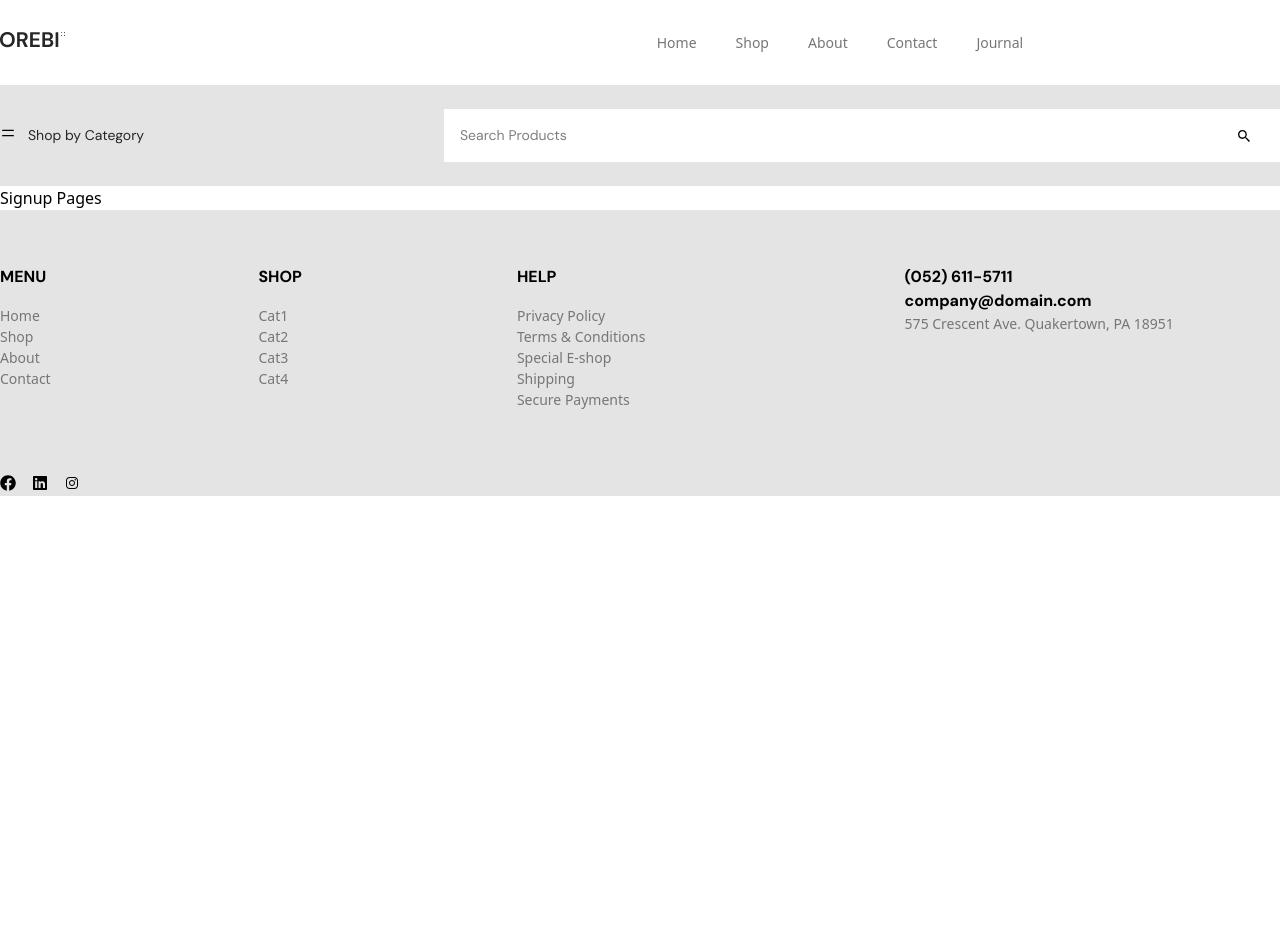
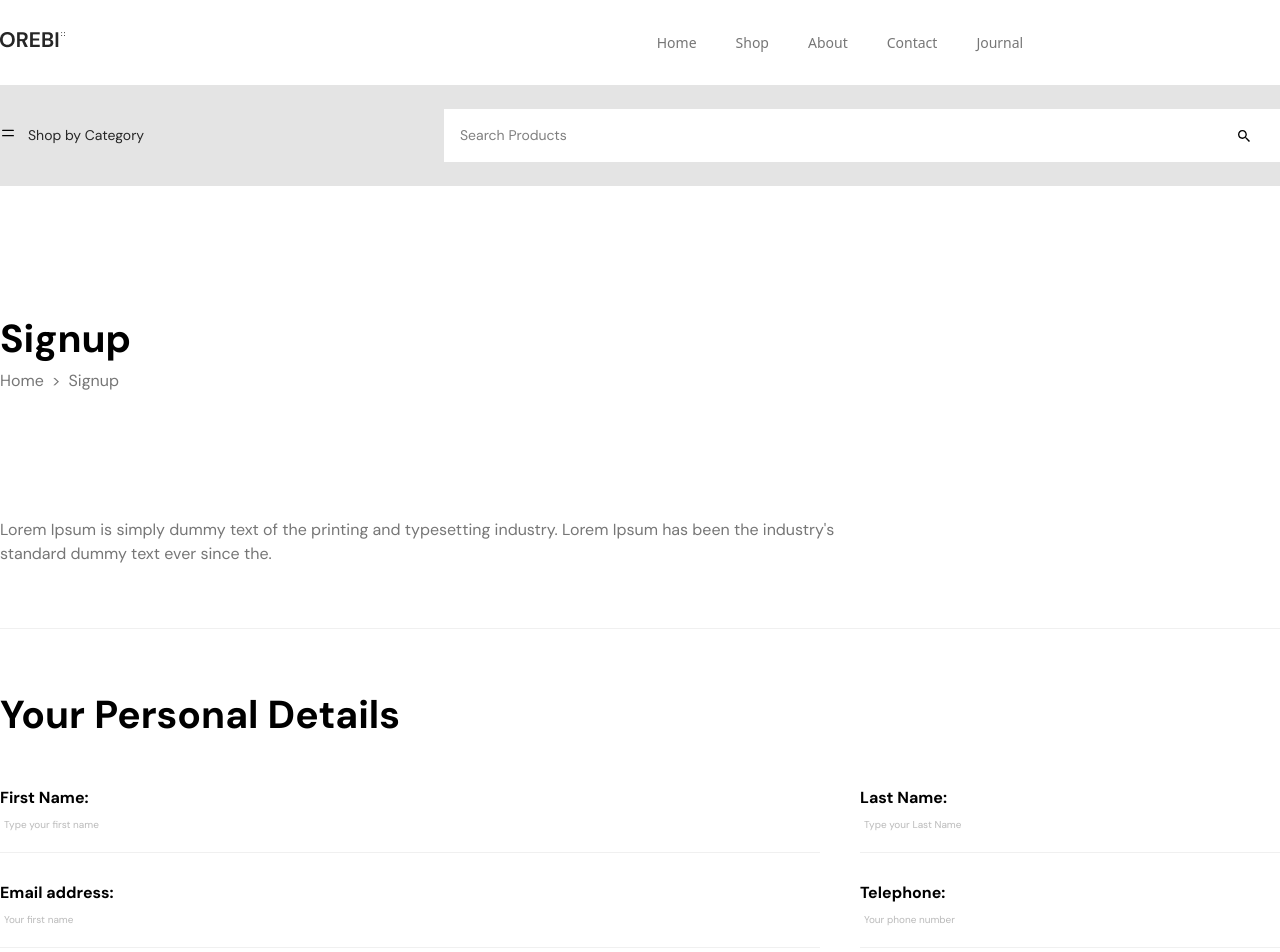
Before and after one commit to wahidul60/E-commerce, a React (Vite) app: page /signup in a window 1280 px wide. Shown: the top 952 px of the page. Before the commit the page ends 800 px from the top, so only its background shows below. Built offline with nearby package versions, Linux system fonts and the light colour scheme.

Commit message:
Sign up Page done

```diff
--- a/src/Pages/Login.jsx
+++ b/src/Pages/Login.jsx
@@ -22,7 +22,7 @@ const Login = () => {
             <input className='text-[#767676] font-DM text-[10px] p-1 rounded' type='email' id='name' placeholder='company@domain.com'></input>
           </label>
           <label className='pb-4 block border-b border-[#f0f0f0] w-1/2' htmlFor='password'> <SubHeading  text='Password:'/>
-            <input className='text-[#767676] font-DM text-[10px] p-1 rounded' type='password' id='password' placeholder='company@domain.com'></input>
+            <input className='text-[#767676] font-DM text-[10px] p-1 rounded' type='password' id='password' placeholder='type your password'></input>
           </label>
         </Flex>
        <div className='pb-[70px] border-b border-[#f0f0f0]'> <Button className='hover:bg-white hover:text-black hover:border-black border duration-500'  text='Log in'/></div>
--- a/src/Pages/Signup.jsx
+++ b/src/Pages/Signup.jsx
@@ -1,10 +1,94 @@
 import React from 'react'
+import Container from '../Component/Container'
+import Heading from '../Component/Heading'
+import Flex from '../Component/Flex'
+import SubHeading from '../Component/SubHeading'
+import Button from '../Component/Button'
 
 const Signup = () => {
   return (
-    <div>
-      Signup Pages
-    </div>
+    <section>
+      <Container>
+          <Heading text='Signup' className='pt-[124px]'/>
+          <Flex className='gap-x-2 text-[#767676] font-DM pb-[125px]'>
+            <p>Home</p> <span>></span> <p>Signup</p>
+          </Flex>
+          <div className='pb-[62px] border-b border-[#f0f0f0]'>
+            <p className='text-[#767676] font-DM w-1/2'>Lorem Ipsum is simply dummy text of the printing and typesetting industry. Lorem Ipsum has been the industry's standard dummy text ever since the.</p>
+          </div>
+            <Heading text='Your Personal Details' className='pt-[57px] pb-[42px]'/>
+        <Flex className='gap-x-10 pb-7'>
+          <label className='pb-4 block border-b border-[#f0f0f0] w-1/2' htmlFor='name'> <SubHeading  text='First Name:'/>
+            <input className='text-[#767676] font-DM text-[10px] p-1 rounded' type='text' id='name' placeholder='Type your first name'></input>
+          </label>
+          <label className='pb-4 block border-b border-[#f0f0f0] w-1/2' htmlFor='password'> <SubHeading  text='Last Name:'/>
+            <input className='text-[#767676] font-DM text-[10px] p-1 rounded' type='password' id='password' placeholder='Type your Last Name'></input>
+          </label>
+        </Flex>
+        <Flex className='gap-x-10 pb-[69px]'>
+          <label className='pb-4 block border-b border-[#f0f0f0] w-1/2' htmlFor='name'> <SubHeading  text='Email address:'/>
+            <input className='text-[#767676] font-DM text-[10px] p-1 rounded' type='email' id='name' placeholder='Your first name'></input>
+          </label>
+          <label className='pb-4 block border-b border-[#f0f0f0] w-1/2' htmlFor='password'> <SubHeading  text='Telephone:'/>
+            <input className='text-[#767676] font-DM text-[10px] p-1 rounded' type='password' id='password' placeholder='Your phone number'></input>
+          </label>
+        </Flex>
+        <div className='border-b border-[#f0f0f0] '></div>
+        <Heading text='New Customer' className='pt-[57px] pb-[43px]'/>
+        <Flex className='gap-x-10 pb-[16px]'>
+          <label className='pb-4 block border-b border-[#f0f0f0] w-1/2' htmlFor='address1'> <SubHeading  text='Address 1:'/>
+            <input className='text-[#767676] font-DM text-[10px] p-1 rounded w-[250px]' type='email' id='address1' placeholder='4279 Zboncak Port Suite 6212'></input>
+          </label>
+          <label className='pb-4 block border-b border-[#f0f0f0] w-1/2' htmlFor='address2'> <SubHeading  text='Address 2:'/>
+            <input className='text-[#767676] font-DM text-[10px] p-1 rounded' type='password' id='address2' placeholder='Enter your address'></input>
+          </label>
+        </Flex>
+        <Flex className='gap-x-10 pb-[16px]'>
+          <label className='pb-4 block border-b border-[#f0f0f0] w-1/2' htmlFor='address1'> <SubHeading  text='City:'/>
+            <input className='text-[#767676] font-DM text-[10px] p-1 rounded w-[250px]' type='email' id='address1' placeholder='4279 Zboncak Port Suite 6212'></input>
+          </label>
+          <label className='pb-4 block border-b border-[#f0f0f0] w-1/2' htmlFor='address2'> <SubHeading  text='Post Code:'/>
+            <input className='text-[#767676] font-DM text-[10px] p-1 rounded' type='password' id='address2' placeholder='Enter your address'></input>
+          </label>
+        </Flex>
+        <Flex className='gap-x-10 pb-[69px]'>
+          <label className='pb-4 block border-b border-[#f0f0f0] w-1/2' htmlFor='address1'> <SubHeading  text='Country:'/>
+            <input className='text-[#767676] font-DM text-[10px] p-1 rounded w-[250px]' type='email' id='address1' placeholder='4279 Zboncak Port Suite 6212'></input>
+          </label>
+          <label className='pb-4 block border-b border-[#f0f0f0] w-1/2' htmlFor='address2'> <SubHeading  text='Region/State:'/>
+            <input className='text-[#767676] font-DM text-[10px] p-1 rounded' type='password' id='address2' placeholder='Enter your address'></input>
+          </label>
+        </Flex>
+        <div className='border-b border-[#f0f0f0] '></div>
+         <Heading text='Your Password' className='pt-[57px] pb-[43px]'/>
+        <Flex className='gap-x-10 pb-[70px]'>
+          <label className='pb-4 block border-b border-[#f0f0f0] w-1/2' htmlFor='address1'> <SubHeading  text='Password:'/>
+            <input className='text-[#767676] font-DM text-[10px] p-1 rounded w-[250px]' type='email' id='address1' placeholder='4279 Zboncak Port Suite 6212'></input>
+          </label>
+          <label className='pb-4 block border-b border-[#f0f0f0] w-1/2' htmlFor='address2'> <SubHeading  text='Repeat Password:'/>
+            <input className='text-[#767676] font-DM text-[10px] p-1 rounded' type='password' id='address2' placeholder='Enter your address'></input>
+          </label>
+        </Flex>
+        <div className='border-b border-[#f0f0f0] '></div>
+        <Flex className='gap-4 pt-[65px] pb-[23px]'>
+          <input className='text-[#767676]' type="checkbox" />
+          <p className='text-[#767676] font-DM'>I have read and agree to the Privacy Policy</p>
+        </Flex>
+        <Flex className='gap-x-[33px] pb-7'>
+           <p className='text-[#767676] font-DM'>Subscribe Newsletter</p>
+           <Flex className='gap-x-4'>
+            <input type="checkbox" />
+            <p className='text-[#767676] font-DM'>Yes</p>
+           </Flex>
+           <Flex className='gap-x-4'>
+              <input type="checkbox" />
+              <p className='text-[#767676] font-DM'>No</p>
+           </Flex>
+        </Flex>
+        <div className='pb-[104px]'><Button text='Log in'/></div>
+      </Container>
+    </section>
+
   )
 }
 
```
